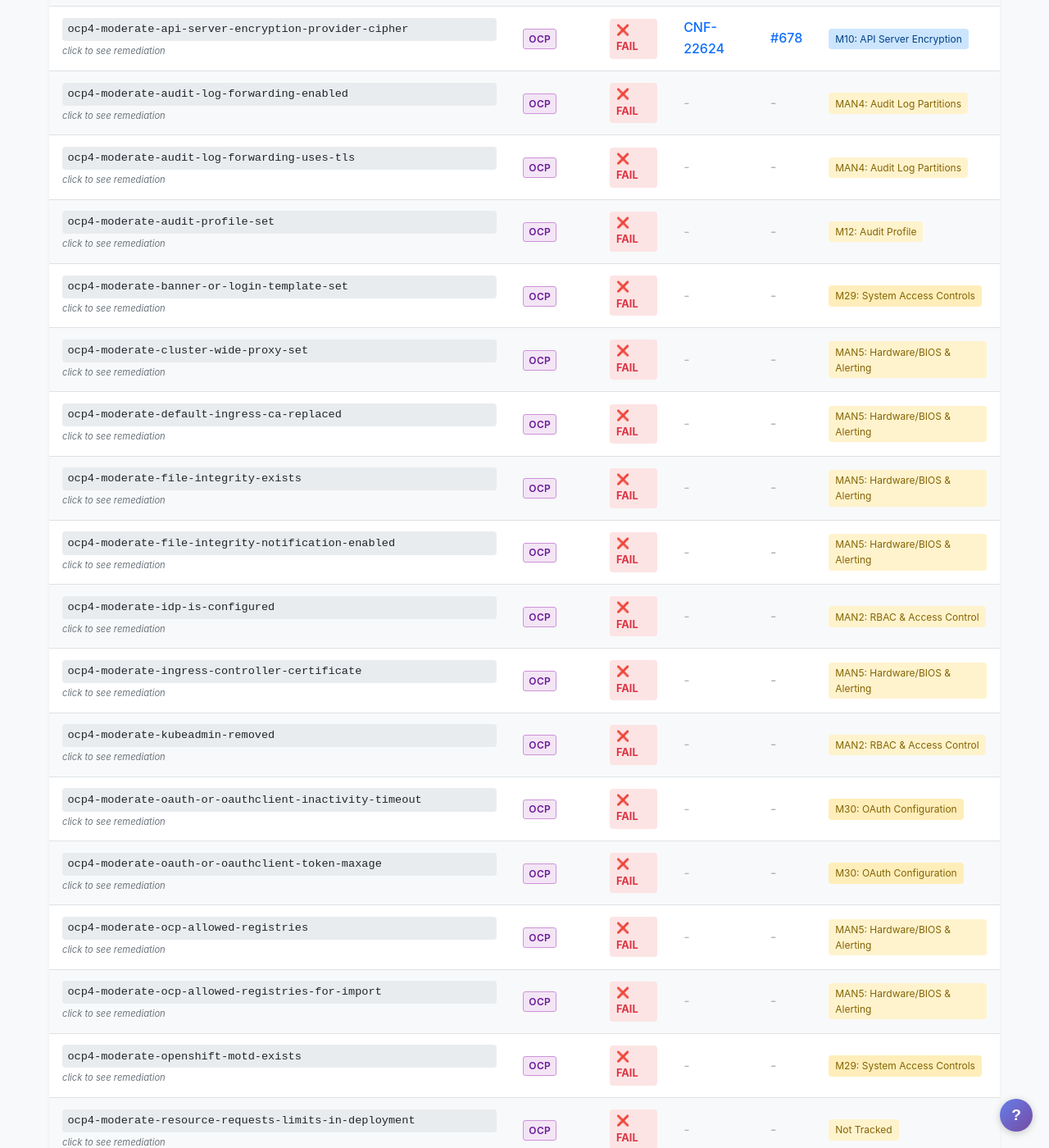
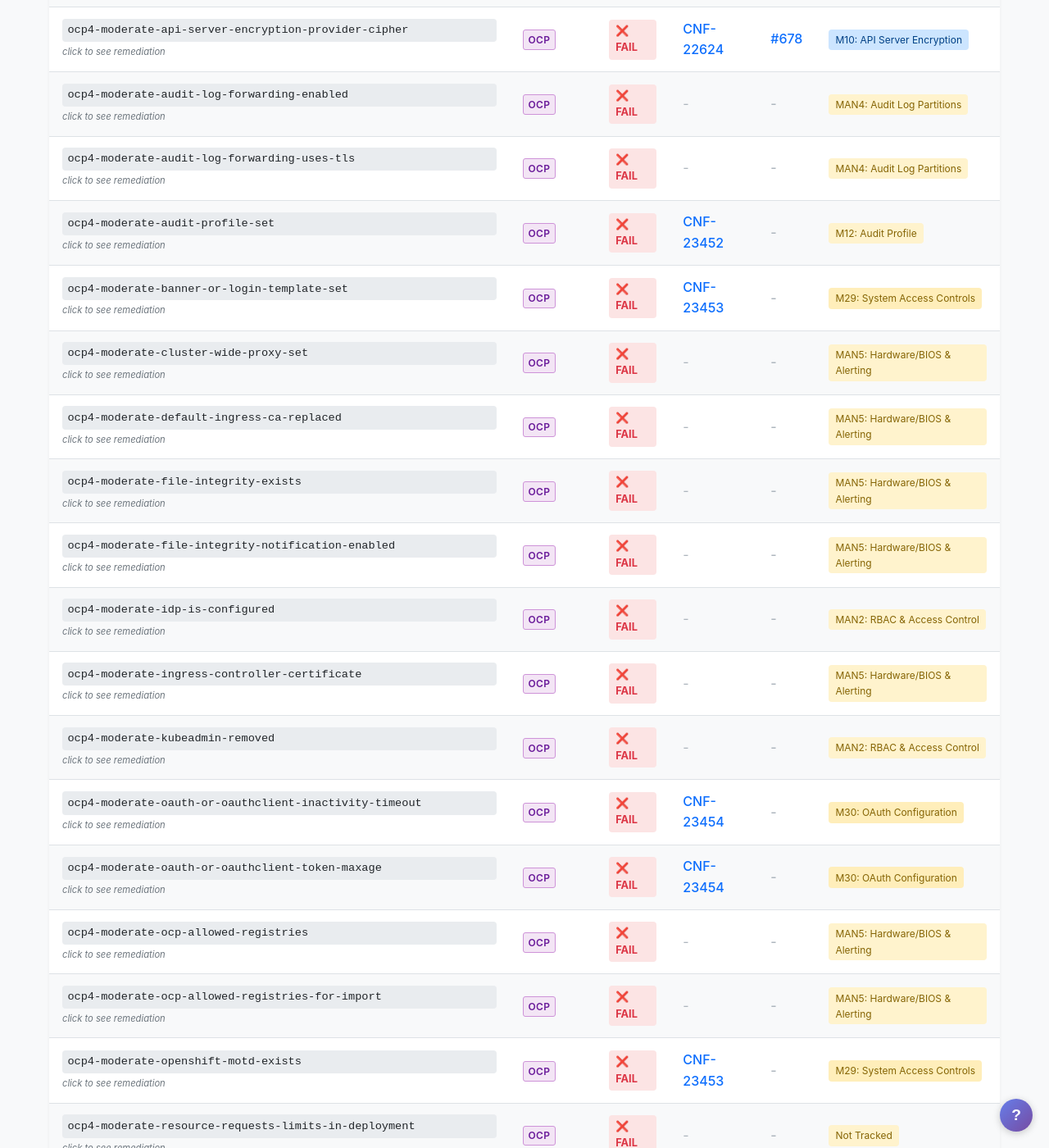
Before and after one commit to sebrandon1/compliance-scripts, a Jekyll site: the page built from docs/versions/4.22.md, in a window 1280 px wide and 1400 px high, scrolled down 3757 px. Shown: the whole window at 82% size. Built offline with Jekyll 4.4.1, drawn with Linux system fonts in a browser that asks for light colours; some of the changed text lies outside the part shown.

Commit message:
Fix 7 missing Jira IDs in tracking.json (L2, M5, M8, M11, M12, M29, M30)

```diff
--- a/docs/_data/tracking.json
+++ b/docs/_data/tracking.json
@@ -131,7 +131,7 @@
       "severity": "MEDIUM",
       "priority": 3,
       "priority_label": "Medium",
-      "jira": null,
+      "jira": "CNF-23448",
       "pr": null,
       "compare": "compliance/4.22/m5-audit-modules",
       "status": "verified",
@@ -182,7 +182,7 @@
       "severity": "MEDIUM",
       "priority": 3,
       "priority_label": "Medium",
-      "jira": null,
+      "jira": "CNF-23449",
       "pr": null,
       "compare": "compliance/4.22/m8-audit-network",
       "status": "verified",
@@ -233,7 +233,7 @@
       "severity": "MEDIUM",
       "priority": 3,
       "priority_label": "Medium",
-      "jira": null,
+      "jira": "CNF-23451",
       "pr": null,
       "compare": "compliance/4.21/m11-ingress-tls",
       "status": "pass-vanilla-rhcos9.8",
@@ -251,7 +251,7 @@
       "severity": "MEDIUM",
       "priority": 3,
       "priority_label": "Medium",
-      "jira": null,
+      "jira": "CNF-23452",
       "pr": null,
       "compare": "compliance/4.21/m12-audit-profile",
       "status": "pending",
@@ -285,7 +285,7 @@
       "severity": "LOW",
       "priority": 4,
       "priority_label": "Low",
-      "jira": null,
+      "jira": "CNF-23450",
       "pr": null,
       "compare": "compliance/4.22/l2-sysctl-dmesg",
       "status": "verified",
@@ -574,7 +574,7 @@
       "severity": "MEDIUM",
       "priority": 3,
       "priority_label": "Medium",
-      "jira": null,
+      "jira": "CNF-23453",
       "pr": null,
       "compare": "compliance/4.22/m29-access-controls",
       "status": "partial",
@@ -591,7 +591,7 @@
       "severity": "MEDIUM",
       "priority": 3,
       "priority_label": "Medium",
-      "jira": null,
+      "jira": "CNF-23454",
       "pr": null,
       "compare": "compliance/4.22/m30-oauth",
       "status": "partial",
```
